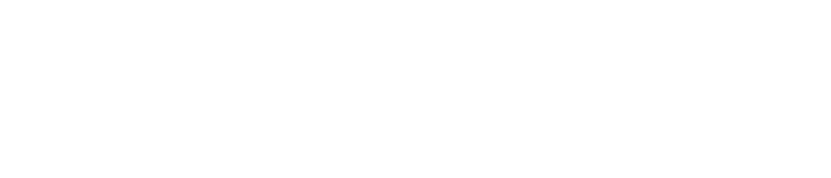
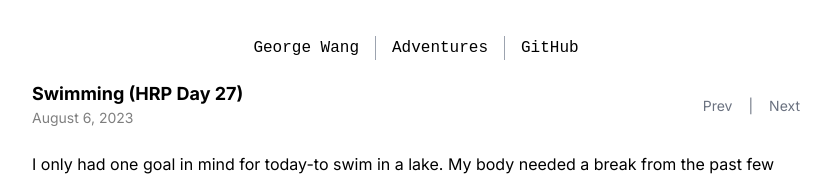
Before and after one commit to joage/website, a Next.js app: page /adventures/gr-10/31 in a window 1280 px wide. Before the commit this address had no page. Shown: the top 178 px of the page, without its empty margins (224-1055 px from the left). Built offline with nearby package versions, Linux system fonts and the light colour scheme.

Commit message:
Create page.tsx 31

```diff
--- /dev/null
+++ b/src/app/adventures/gr-10/31/page.tsx
@@ -0,0 +1,33 @@
+import ImageGroup from '@/components/ImageGroup';
+import Post from '@/components/Post';
+
+const GR = () => (
+  <Post title="Swimming (HRP Day 27)" date="August 6, 2023" prev="/adventures/gr-10/26" next="/adventures/gr-10/28">
+
+I only had one goal in mind for today-to swim in a lake. My body needed a break from the past few days of high cols and difficult hiking, so I kept the mileage short in order to relax.
+
+    <ImageGroup images={[{path: "/images/gr-10/IMG_5434.jpeg", caption: "The morning descent"}]} />
+
+By the road in Espitau de Vielha, I ran into Dan and Benjamin, two HRP hikers who had done the same itinerary as me yesterday. They shared my desire to bathe in cold water today.
+
+<p>After I ate a big lunch, I climbed a gentle slope following the GR 11. It was not a difficult trail but I still felt tired from yesterday.</p>
+
+    <ImageGroup images={[{path: "/images/gr-10/IMG_5435.jpeg", caption: "Back on the GR 11"}]} />
+
+I reached the Lake Rius by mid-afternoon, so I had plenty of time to swim and lay in the sun. I may have stayed a bit too long because the next day I felt a slight sunburn on my chest.
+
+    <ImageGroup images={[{path: "/images/gr-10/IMG_5436.jpeg", caption: "Lac de Rius"}]} />
+
+    <ImageGroup images={[{path: "/images/gr-10/IMG_5437.jpeg", caption: "Swim spot"}]} />
+
+For the final part of the day, I descended 7 km along the GR 11 and climbed a short but steep hill to my destination, Refugi Restanca by a dammed lake. Here I ran into Benjamin and Dan again, so we had a drink. They left to bivouac somewhere, and I decided to stay in the refuge. I spent the rest of the day cooking all of my food and eating way too much mashed potatoes.
+
+    <ImageGroup images={[{path: "/images/gr-10/IMG_5445.jpeg", caption: "Dinner"}, {path: "/images/gr-10/IMG_5448.jpeg", caption: "He wanted some cheese"}]} />
+
+Tomorrow I will be in Salardú, a town and resupply point!
+
+<p>Refugi Mulleres to Refugi Restanca - 17.0km and 1045m gained.</p>
+  </Post>
+);
+
+export default GR;
```
